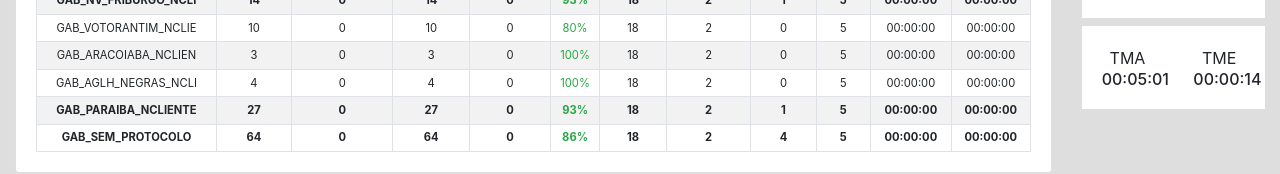
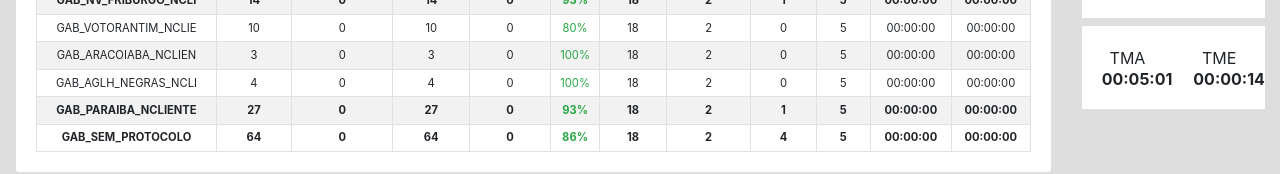
Before and after one commit to deglier/dash-operacional, a React (Create React App) app: page / in a window 1280 px wide. Shown: the part 561-735 px from the top of the page. Built offline with nearby package versions, Linux system fonts and the light colour scheme.

Commit message:
text bold in small indicator

```diff
--- a/src/App.css
+++ b/src/App.css
@@ -2,7 +2,9 @@
   opacity: 0;
   transition: all 0.3s cubic-bezier(1, 0.13, 0.52, 0.97);
 }
-
+.text-bold {
+  font-weight: bolder;
+}
 .content.is-show {
   opacity: 1;
   transition: all 0.3s cubic-bezier(1, 0.13, 0.52, 0.97);
--- a/src/Components/indicator.js
+++ b/src/Components/indicator.js
@@ -8,7 +8,7 @@ const Indicator = ({ indicador, valor, bigger }) => {
       {bigger ? (
         <h4 className="mb-0">{utils.SecToHora(valor)}</h4>
       ) : (
-        <h6 className="mb-0">{utils.SecToHora(valor)}</h6>
+        <h6 className="mb-0 text-bold">{utils.SecToHora(valor)}</h6>
       )}
     </React.Fragment>
   );
```
